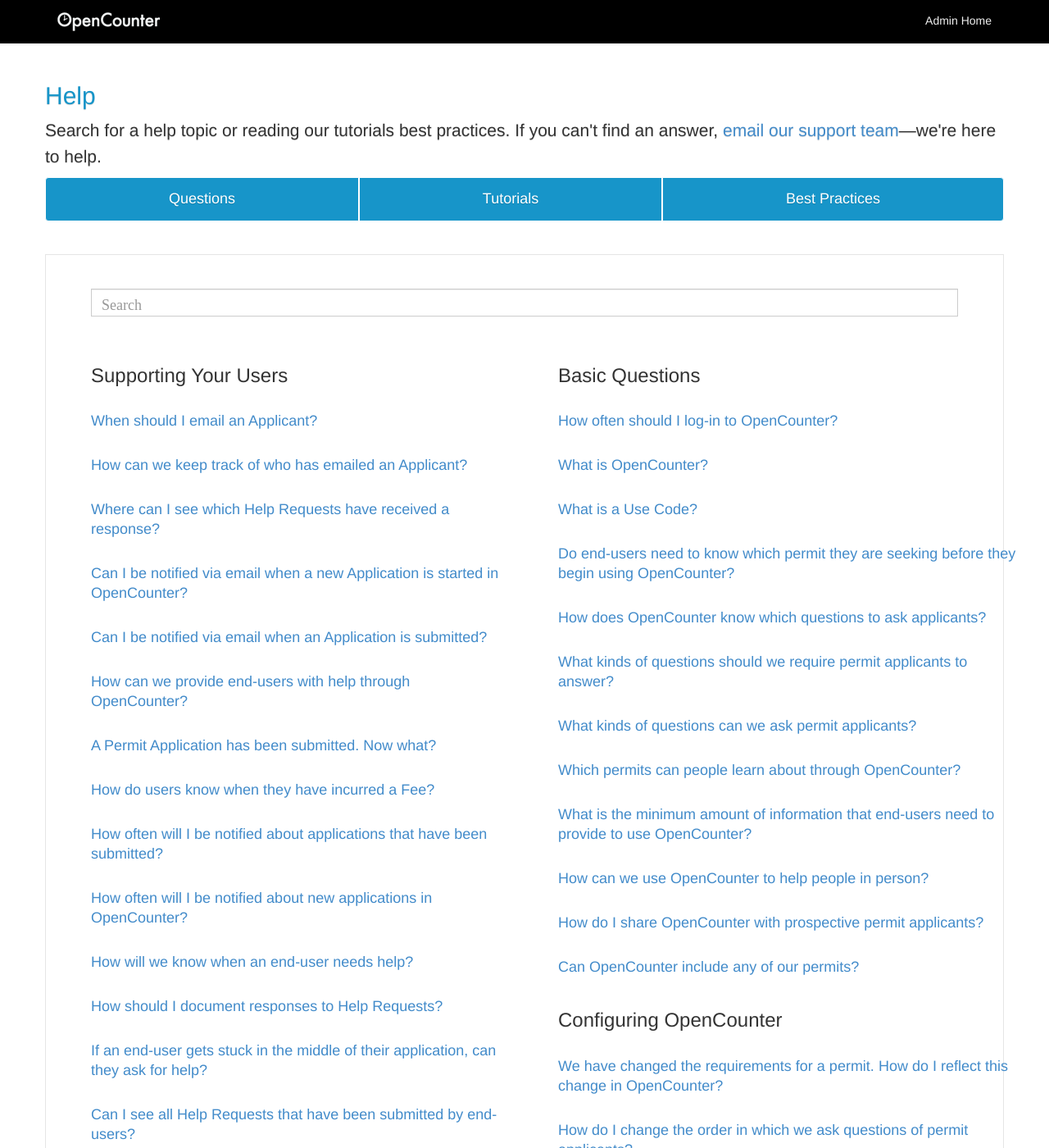
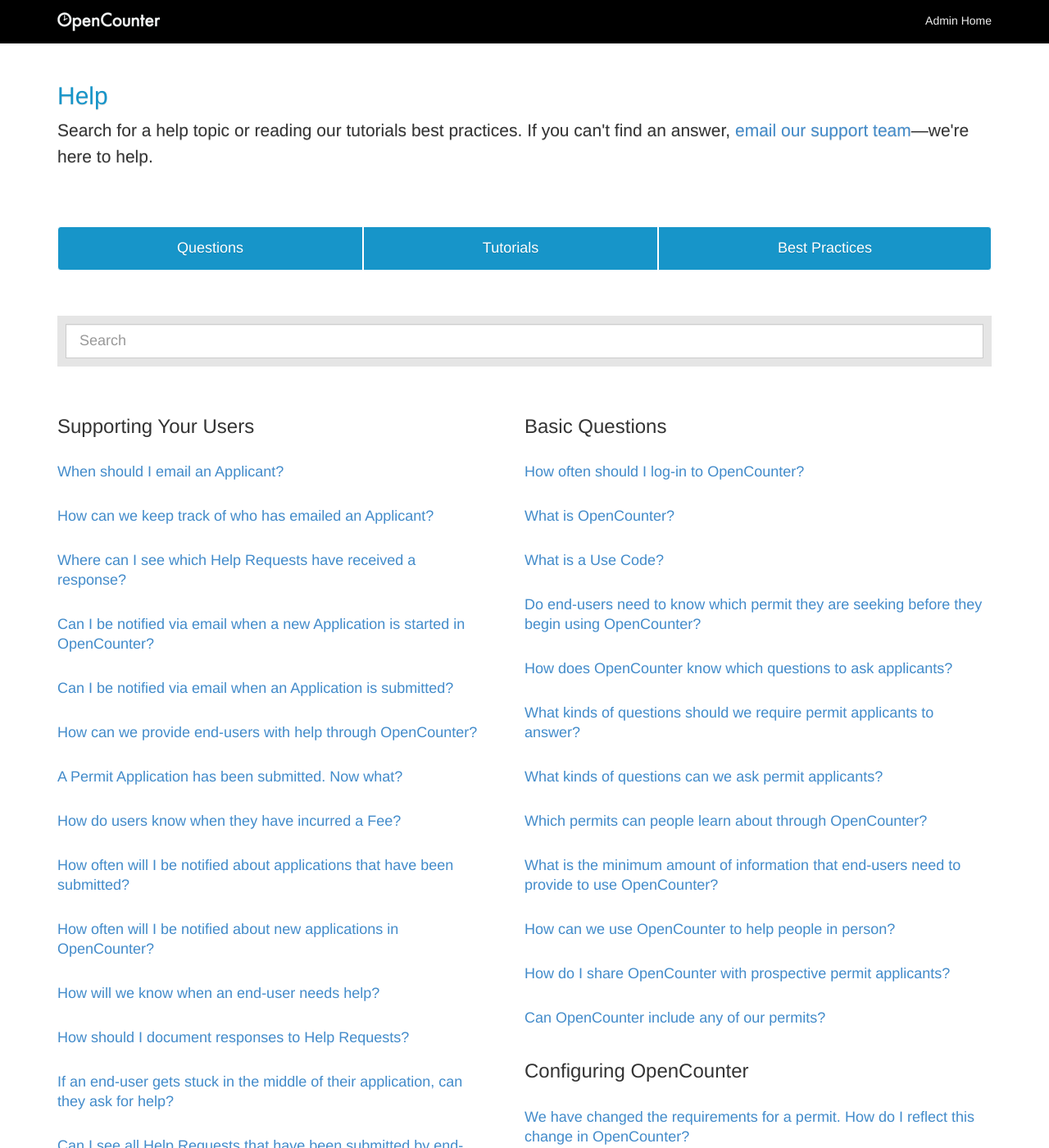
Before and after one commit to opencounter/helpdesk, a Jekyll site: the page built from index.html, in a window 1280 px wide and 1400 px high. Shown: the whole window at 82% size. Built offline with Jekyll 4.4.1, drawn with Linux system fonts in a browser that asks for light colours; nearby versions of some CDN libraries; Markdown is read by kramdown in place of the engine named in the settings; comment, search, counter and statistics services are not loaded.

Commit message:
more style improvements for search, subnav

```diff
--- a/assets/css/docs.css
+++ b/assets/css/docs.css
@@ -354,9 +354,9 @@ small a:hover {
 }
 .bs-header .container {
   position: relative;
-  padding-right: 0px;
+/*  padding-right: 0px;
   padding-left: 0px;
-}
+*/}
 
 @media (min-width: 768px) {
   .bs-header {
@@ -1245,6 +1245,7 @@ h1[id] {
 .header-content {
   display: inline-block;
   width: 100%;
+  margin-bottom: 60px;
 }
 
 .header-subnav {
@@ -1272,14 +1273,20 @@ h1[id] {
 /* Bundle for Search form and buttons*/
 .input-group {
   width: 100%;
-  padding-left: 15px;
-  padding-right: 15px;
   margin-bottom: 40px;
+  padding: 10px;
+  background-color: rgba(0,0,0,0.10);
 }
 
 /* Search form ID */
 #search-query {
   font-size: 18px;
+  padding: 20px 16px;
+}
+
+.form-control:focus {
+  border-color: rgba(0,0,0,0.25);
+  color: #404040;
 }
 
 /* Search results */
@@ -1290,14 +1297,19 @@ h1[id] {
   padding-right: 15px;
 }
 
+.faq-list {
+  height: auto;
+  width: auto;
+}
+
 .faq-column#left {
   /* This is a magic number that needs to change */
-  padding: 0px 60px 0px 0px;
+  padding: 0px 50px 0px 0px;
 }
 
 .faq-column#right {
   /* This is a magic number that needs to change */
-  padding: 0px 0px 0px 0px;
+  padding: 0px 0px 50px 0px;
 }
 
 .faq-section {
@@ -1333,8 +1345,8 @@ h1[id] {
 
 .faq-container {
   margin-bottom: 40px;
-  padding: 40px;
-  border: 1px solid rgba(0,0,0,0.10);
+  padding: 15px;
+/*  border: 1px solid rgba(0,0,0,0.10);*/
 }
 
 .faq-container h3 {
@@ -1351,3 +1363,5 @@ h1[id] {
   padding: 20px;
   width: 100%;
 }
+
+/* OVERALL PAGE STYLES ================================================== */
--- a/index.html
+++ b/index.html
@@ -12,7 +12,7 @@ base_url: "../"
 
     <div class="input-group">
 <!--       <form action="/search" method="get"> -->
-        <input type="text" class="form-control glpyhicon glyphicon search" id="search-query" name="q" placeholder="Search" autocomplete="off">
+        <input type="text" class="form-control" id="search-query" name="q" placeholder="Search" autocomplete="off">
 <!--         <span class="input-group-btn">
           <button class="btn btn-default" id="search-submit" type="button">Search</button>
         </span> -->
@@ -39,7 +39,7 @@ base_url: "../"
       <div>
     </section>
 
-  <div class="container faq-list">
+  <div class="faq-list">
     <div class="col-md-6 faq-column" id="left">
       <div class="faq-section">
         <h3>Supporting Your Users</h3>
```
